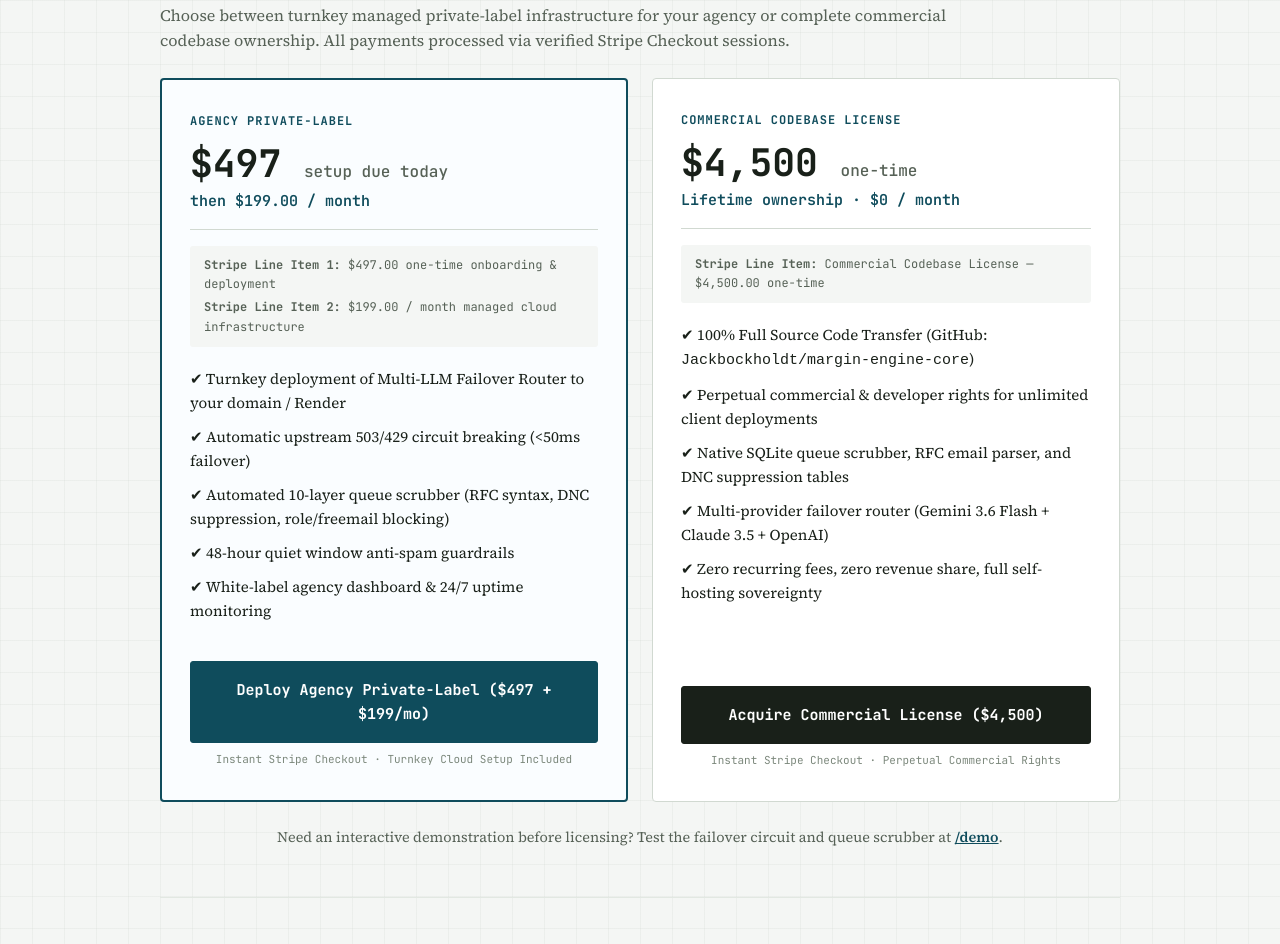
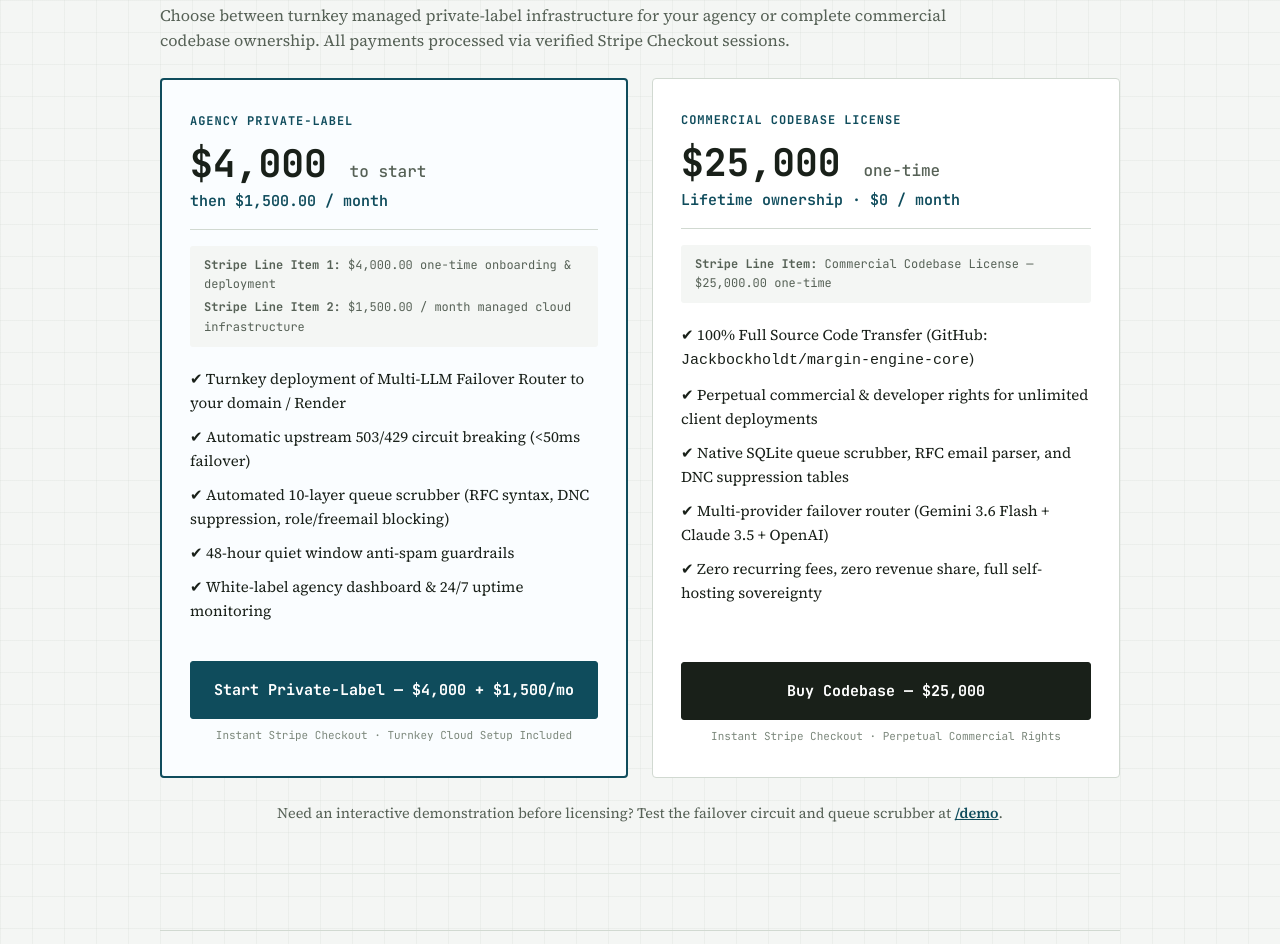
Before and after one commit to Jackbockholdt/master-hustle-engine, a website: page index.html in a window 1280 px wide. Shown: the part 2592-3536 px from the top of the page. Drawn offline with nearby package versions, Linux system fonts and the light colour scheme.

Commit message:
Fix live pricing and Stripe checkout links

```diff
--- a/index.html
+++ b/index.html
@@ -180,12 +180,12 @@
         <div class="pricing-card featured-card">
           <div class="card-tier-tag">AGENCY PRIVATE-LABEL</div>
           <div class="card-price-block">
-            <div class="card-price">$497 <span class="term">setup due today</span></div>
-            <div class="card-recurring">then $199.00 / month</div>
+            <div class="card-price">$4,000 <span class="term">to start</span></div>
+            <div class="card-recurring">then $1,500.00 / month</div>
           </div>
           <div class="card-line-items">
-            <div class="line-item"><strong>Stripe Line Item 1:</strong> $497.00 one-time onboarding &amp; deployment</div>
-            <div class="line-item"><strong>Stripe Line Item 2:</strong> $199.00 / month managed cloud infrastructure</div>
+            <div class="line-item"><strong>Stripe Line Item 1:</strong> $4,000.00 one-time onboarding &amp; deployment</div>
+            <div class="line-item"><strong>Stripe Line Item 2:</strong> $1,500.00 / month managed cloud infrastructure</div>
           </div>
           <ul class="card-features">
             <li>✔ Turnkey deployment of Multi-LLM Failover Router to your domain / Render</li>
@@ -194,8 +194,8 @@
             <li>✔ 48-hour quiet window anti-spam guardrails</li>
             <li>✔ White-label agency dashboard &amp; 24/7 uptime monitoring</li>
           </ul>
-          <a href="https://buy.stripe.com/6oU9AS3WGdTlaWr68D0000G" class="cta-button cta-primary" target="_blank" rel="noopener noreferrer">
-            Deploy Agency Private-Label ($497 + $199/mo)
+          <a href="https://buy.stripe.com/bJecN4al44iL5C7bsX0000H" class="cta-button cta-primary" target="_blank" rel="noopener noreferrer">
+            Start Private-Label — $4,000 + $1,500/mo
           </a>
           <div class="cta-sub">Instant Stripe Checkout &middot; Turnkey Cloud Setup Included</div>
         </div>
@@ -204,11 +204,11 @@
         <div class="pricing-card">
           <div class="card-tier-tag">COMMERCIAL CODEBASE LICENSE</div>
           <div class="card-price-block">
-            <div class="card-price">$4,500 <span class="term">one-time</span></div>
+            <div class="card-price">$25,000 <span class="term">one-time</span></div>
             <div class="card-recurring">Lifetime ownership &middot; $0 / month</div>
           </div>
           <div class="card-line-items">
-            <div class="line-item"><strong>Stripe Line Item:</strong> Commercial Codebase License &mdash; $4,500.00 one-time</div>
+            <div class="line-item"><strong>Stripe Line Item:</strong> Commercial Codebase License &mdash; $25,000.00 one-time</div>
           </div>
           <ul class="card-features">
             <li>✔ 100% Full Source Code Transfer (GitHub: <code>Jackbockholdt/margin-engine-core</code>)</li>
@@ -217,8 +217,8 @@
             <li>✔ Multi-provider failover router (Gemini 3.6 Flash + Claude 3.5 + OpenAI)</li>
             <li>✔ Zero recurring fees, zero revenue share, full self-hosting sovereignty</li>
           </ul>
-          <a href="https://buy.stripe.com/bJecN4al44iL5C7bsX0000H" class="cta-button cta-secondary" target="_blank" rel="noopener noreferrer">
-            Acquire Commercial License ($4,500)
+          <a href="https://buy.stripe.com/6oU9AS3WGdTlaWr68D0000G" class="cta-button cta-secondary" target="_blank" rel="noopener noreferrer">
+            Buy Codebase — $25,000
           </a>
           <div class="cta-sub">Instant Stripe Checkout &middot; Perpetual Commercial Rights</div>
         </div>
```
